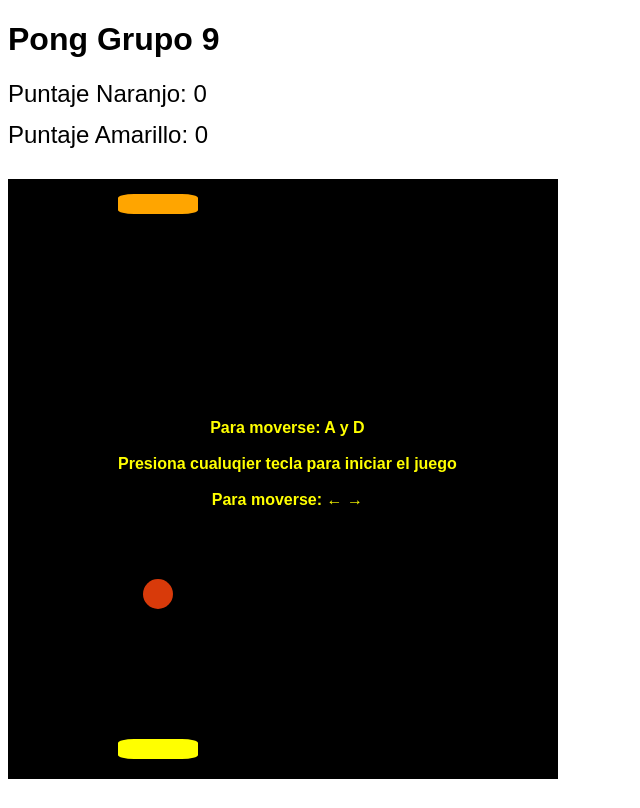
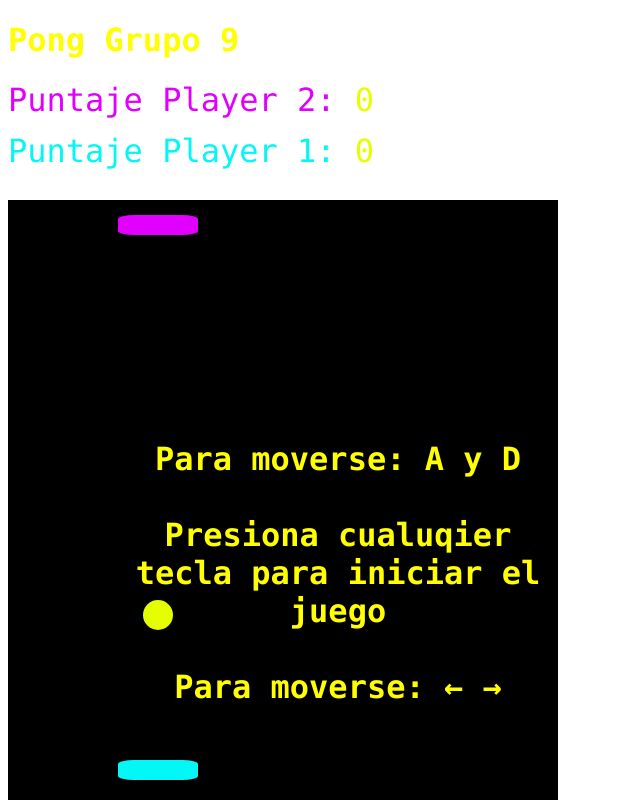
Before and after one commit to IIC3585-2021/reactive-js-grupo9, a website with bundled scripts: page index.html in a window 1280 px wide. Shown: the whole page, without its empty margins (0-640 px from the left). Built offline with nearby package versions, Linux system fonts and the light colour scheme.

Commit message:
estilos, colores y cita

```diff
--- a/index.html
+++ b/index.html
@@ -8,18 +8,18 @@
   <body>
     <header><h1>Pong Grupo 9</h1></header>
 
-    <div class="score">Puntaje Naranjo: <span id="scoreup">0</span></div>
-    <div class="score">Puntaje Amarillo: <span id="scoredown">0</span></div>
+    <div class="score up-player">Puntaje Player 2: <span id="scoreup">0</span></div>
+    <div class="score down-player">Puntaje Player 1: <span id="scoredown">0</span></div>
     <br/>
     <div id="playground">
-      <div id="start-message">
+      <div class="messages" id="start-message">
         Para moverse: A y D
         <br/><br/>
         Presiona cualuqier tecla para iniciar el juego
         <br/><br/>
         Para moverse: &#8592; &#8594;
       </div>
-      <div id="game-over">
+      <div class="messages" id="game-over">
         Presiona cualquier tecla para continuar
       </div>
       <div id="racket2"></div>
--- a/index.js
+++ b/index.js
@@ -1,3 +1,5 @@
+// Código basado en
+// http://hlmerscher.github.io/pong-rxjs
 import { fromEvent, interval, zip } from 'rxjs';
 import { filter, map } from 'rxjs/operators';
 import {
--- a/pong.css
+++ b/pong.css
@@ -1,4 +1,19 @@
 body { font-family: sans-serif; }
+
+h1 {
+  font-family: monaco;
+  font-size: xx-large;
+  color: yellow;
+}
+
+span {
+  color:rgb(229, 255, 0)
+}
+
+.messages {
+  font-family: monaco;
+  font-size: xx-large;
+}
 
 #playground {
   background: black;
@@ -14,7 +29,7 @@ body { font-family: sans-serif; }
 }
 
 #ball {
-  background: rgb(216, 58, 10);
+  background: rgb(229, 255, 0);
   position: absolute;
   width: 30px;
   height: 30px;
@@ -24,7 +39,7 @@ body { font-family: sans-serif; }
 }
 
 #racket {
-  background: yellow;
+  background: rgb(4, 247, 247);
   left: 110px;
   top: 560px;
   position: absolute;
@@ -34,13 +49,25 @@ body { font-family: sans-serif; }
 }
 
 #racket2 {
-  background: orange;
+  background: rgb(225, 0, 255);
   left: 110px;
   top: 15px;
   position: absolute;
   width: 80px;
   height: 20px;
   border-radius: 20%;
+}
+
+.up-player {
+  color: rgb(225, 0, 255);
+  font-family: monaco;
+  font-size: xx-large;
+}
+
+.down-player {
+  color: rgb(4, 247, 247);
+  font-family: monaco;
+  font-size: xx-large;
 }
 
 #start-message, #game-over {
```
